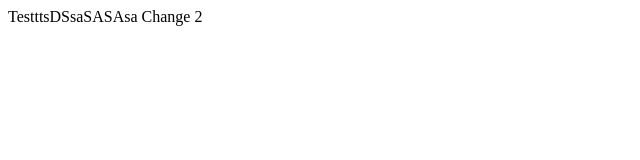
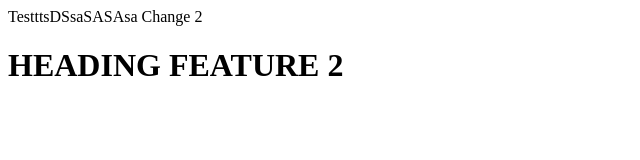
Before and after one commit to rizzancodes/git_training_ctr, a plain HTML site: page index.html in a window 1280 px wide. Shown: the whole page, without its empty margins (0-640 px from the left). Drawn offline with Linux system fonts and the light colour scheme.

Commit message:
Feature 2 added

```diff
--- a/index.html
+++ b/index.html
@@ -11,5 +11,8 @@
 
     Change 2
 
+
+    <h1>HEADING FEATURE 2</h1>
+
 </body>
 </html>
```
